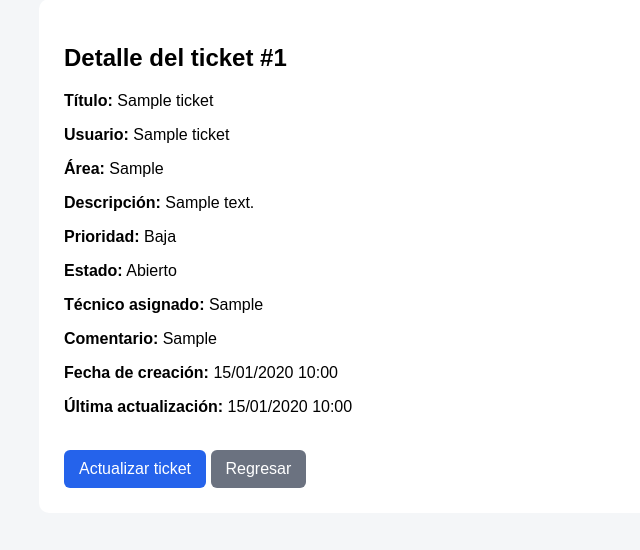
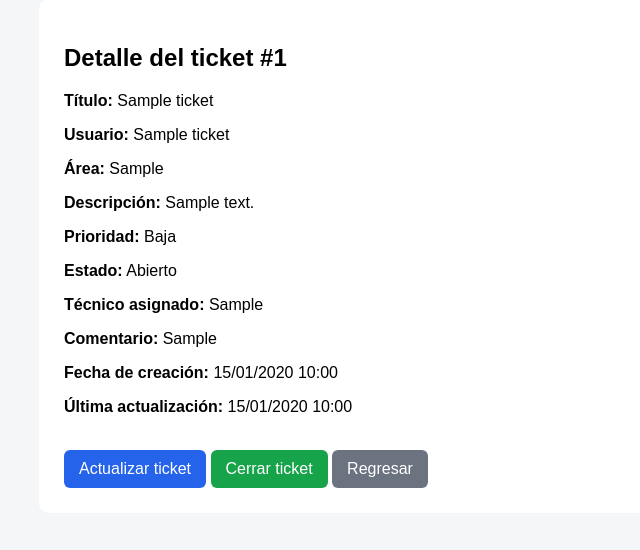
Before and after one commit to cristiangael381/sistema-tickets-soporte, a Django app: page /ticket/1/ in a window 1280 px wide. Shown: the part 227-777 px from the top of the page, without its empty margins (0-640 px from the left). Run offline with Django 5.2, Linux system fonts and the light colour scheme; tables that the repository leaves empty hold one stand-in row (values such as "Sample post").

Commit message:
Agrega cierre directo de tickets

```diff
--- a/tickets/templates/tickets/detalle_ticket.html
+++ b/tickets/templates/tickets/detalle_ticket.html
@@ -16,8 +16,12 @@
 <p><strong>Última actualización:</strong> {{ ticket.fecha_actualizacion|date:"d/m/Y H:i" }}</p>
 
 <br>
+<a class="btn" href="{% url 'editar_ticket' ticket.id %}">Actualizar ticket</a>
 
-<a class="btn" href="{% url 'editar_ticket' ticket.id %}">Actualizar ticket</a>
+{% if ticket.estado != 'Cerrado' %}
+    <a class="btn btn-verde" href="{% url 'cerrar_ticket' ticket.id %}">Cerrar ticket</a>
+{% endif %}
+
 <a class="btn btn-gris" href="{% url 'inicio' %}">Regresar</a>
 
 {% endblock %}
--- a/tickets/urls.py
+++ b/tickets/urls.py
@@ -7,4 +7,5 @@ urlpatterns = [
     path('crear/', views.crear_ticket, name='crear_ticket'),
     path('ticket/<int:id>/', views.detalle_ticket, name='detalle_ticket'),
     path('ticket/<int:id>/editar/', views.editar_ticket, name='editar_ticket'),
+    path('ticket/<int:id>/cerrar/', views.cerrar_ticket, name='cerrar_ticket'),
 ]
--- a/tickets/views.py
+++ b/tickets/views.py
@@ -72,3 +72,9 @@ def editar_ticket(request, id):
         'form': form,
         'ticket': ticket
     })
+
+def cerrar_ticket(request, id):
+    ticket = get_object_or_404(Ticket, id=id)
+    ticket.estado = 'Cerrado'
+    ticket.save()
+    return redirect('detalle_ticket', id=ticket.id)
```
